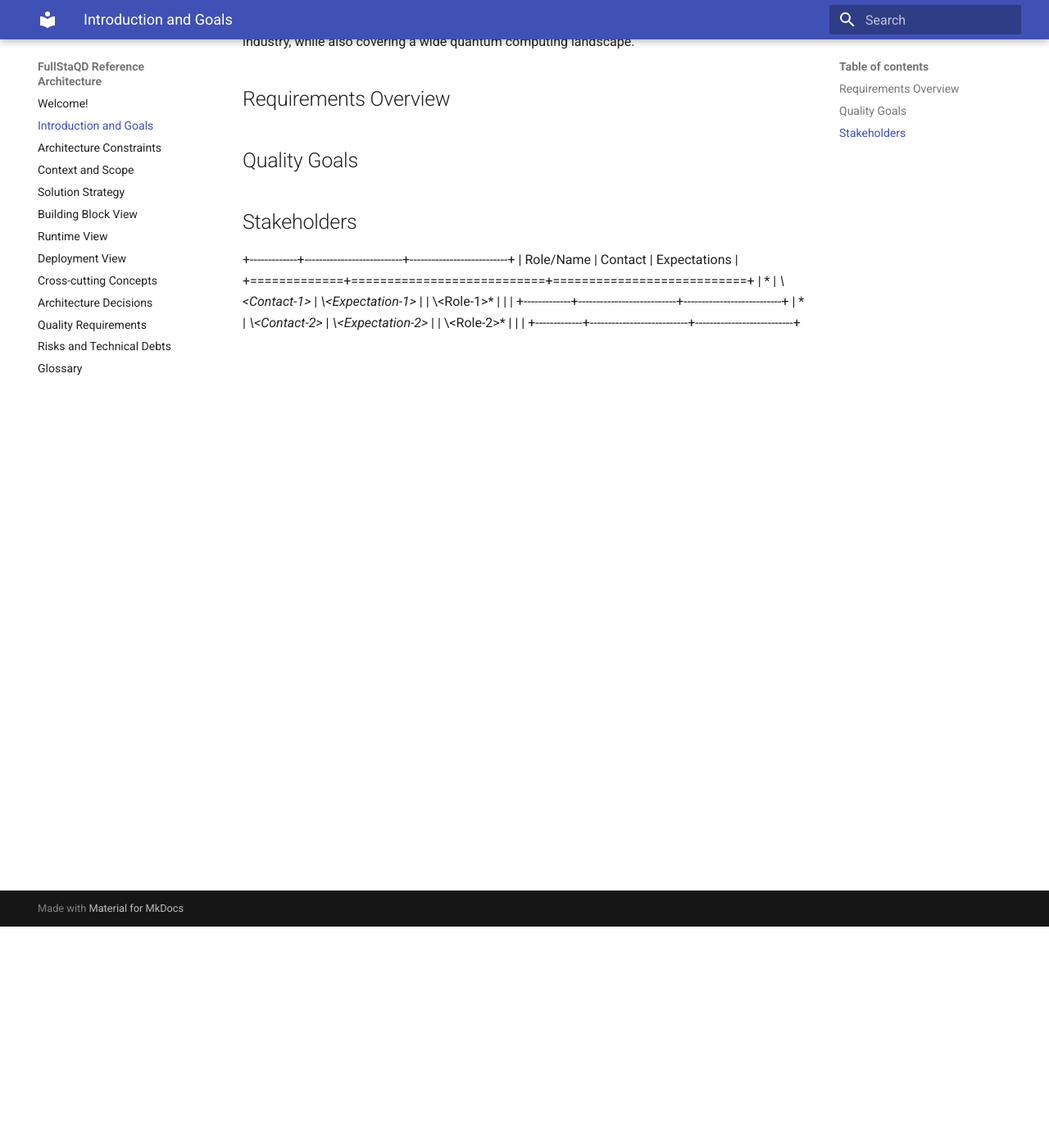
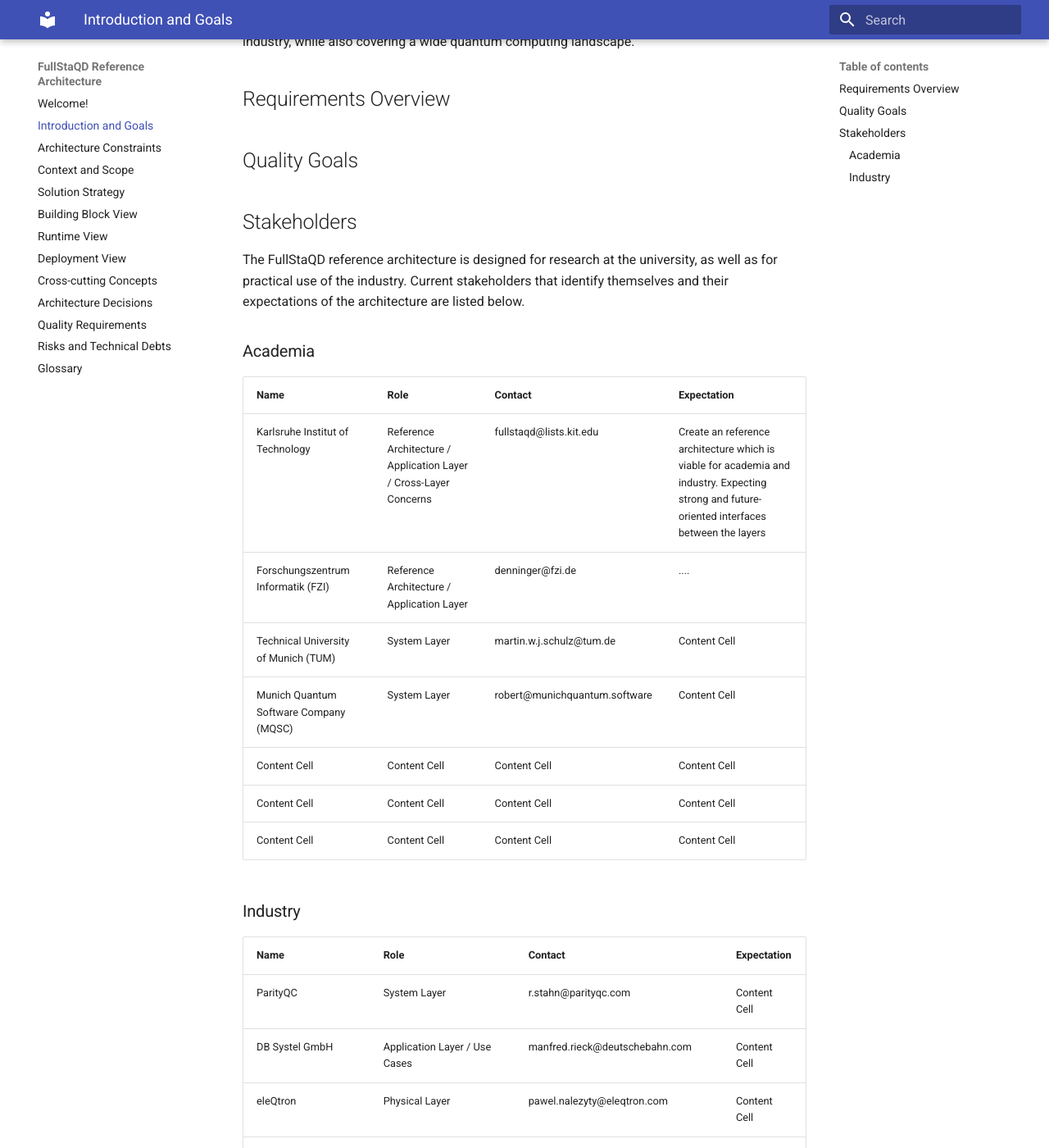
Before and after one commit to FullStaQD/architecture, an MkDocs documentation site: the page built from docs/01_introduction_and_goals.md, in a window 1280 px wide and 1400 px high, scrolled down 270 px. Shown: the whole window at 82% size. Built offline with MkDocs 1.6.1 and Material for MkDocs 9.7.7, drawn with Linux system fonts in a browser that asks for light colours; some of the changed text lies outside the part shown.

Commit message:
Update 01_introduction_and_goals.md
Signed-off-by: RinorKIT <tc4656@kit.edu>

```diff
--- a/docs/01_introduction_and_goals.md
+++ b/docs/01_introduction_and_goals.md
@@ -6,13 +6,31 @@
 ## Quality Goals {#_quality_goals}
 
 ## Stakeholders {#_stakeholders}
+The FullStaQD reference architecture is designed for research at the university, as well as for practical use of the industry. Current stakeholders that identify themselves and their expectations of the architecture are listed below.
 
-+-------------+---------------------------+---------------------------+
-| Role/Name   | Contact                   | Expectations              |
-+=============+===========================+===========================+
-| *           | *\<Contact-1\>*           | *\<Expectation-1\>*       |
-| \<Role-1\>* |                           |                           |
-+-------------+---------------------------+---------------------------+
-| *           | *\<Contact-2\>*           | *\<Expectation-2\>*       |
-| \<Role-2\>* |                           |                           |
-+-------------+---------------------------+---------------------------+
+
+### Academia
+| Name  | Role | Contact | Expectation |
+| ------------- | ------------- | ------------- | ------------- |
+| Karlsruhe Institut of Technology  | Reference Architecture / Application Layer / Cross-Layer Concerns | fullstaqd@lists.kit.edu  | Create an reference architecture which is viable for academia and industry. Expecting strong and future-oriented interfaces between the layers  |
+| Forschungszentrum Informatik (FZI)  | Reference Architecture / Application Layer  | denninger@fzi.de  | ....  |
+| Technical University of Munich (TUM)  | System Layer  | martin.w.j.schulz@tum.de  | Content Cell  |
+| Munich Quantum Software Company (MQSC) | System Layer  | robert@munichquantum.software  | Content Cell  |
+| Content Cell  | Content Cell  | Content Cell  | Content Cell  |
+| Content Cell  | Content Cell  | Content Cell  | Content Cell  |
+| Content Cell  | Content Cell  | Content Cell  | Content Cell  |
+
+
+### Industry
+
+| Name  | Role | Contact | Expectation |
+| ------------- | ------------- | ------------- | ------------- |
+| ParityQC  | System Layer  | r.stahn@parityqc.com  | Content Cell  |
+| DB Systel GmbH  | Application Layer / Use Cases  | manfred.rieck@deutschebahn.com  | Content Cell  |
+| eleQtron | Physical Layer  | pawel.nalezyty@eleqtron.com  | Content Cell  |
+| Kipu Quantum  | Cross-Layer Concerns  | david.niehaus@kipu-quantum.com  | Content Cell  |
+| Bundesdruckerei (BDR)  | Use Cases  | mohammad.yeghanehAbkenar@bdr.de  | Content Cell  |
+| Fraunhofer IAO | Application Layer  | philipp.kunst@iao.fraunhofer.de  | Content Cell  |
+| Fraunhofer FOKUS  | Application Layer  | sebastian.bock@fokus.fraunhofer.de | Content Cell  |
+| Content Cell  | Content Cell  | Content Cell  | Content Cell  |
+| Content Cell  | Content Cell  | Content Cell  | Content Cell  |
```
